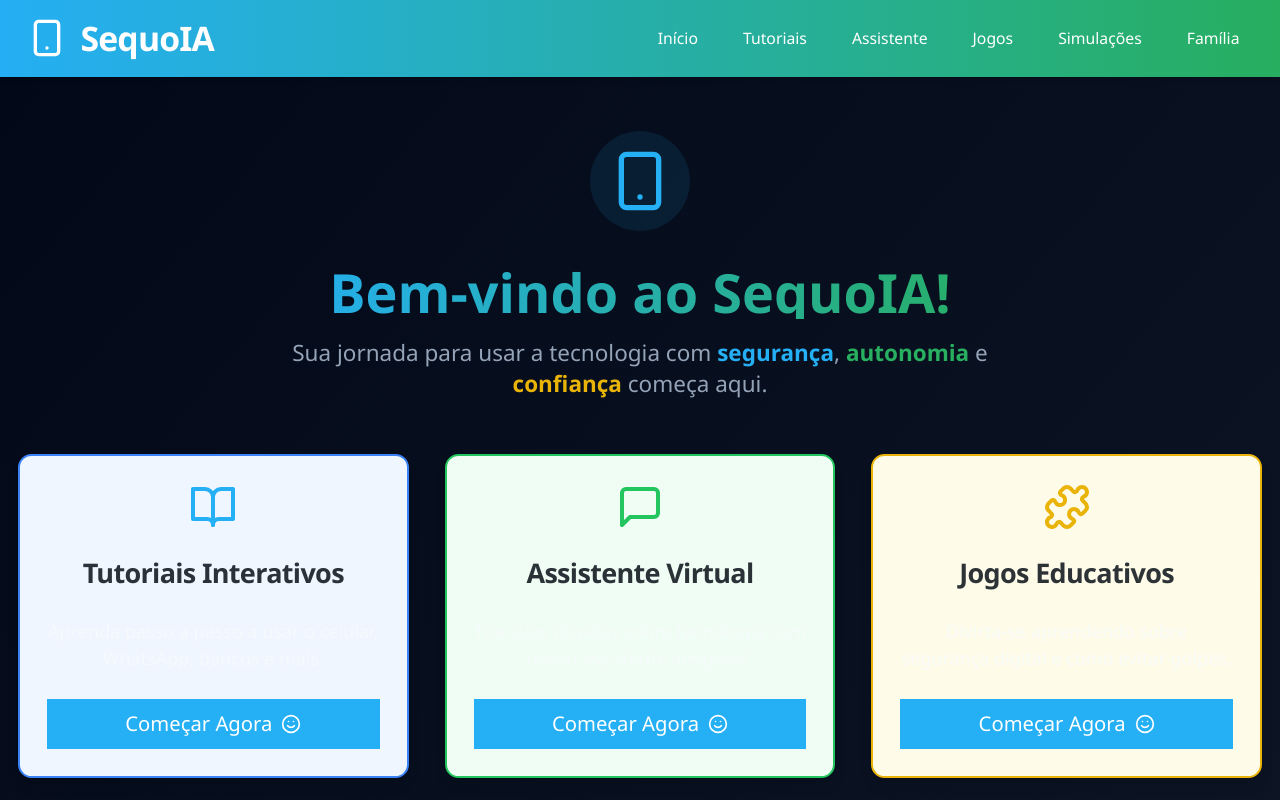
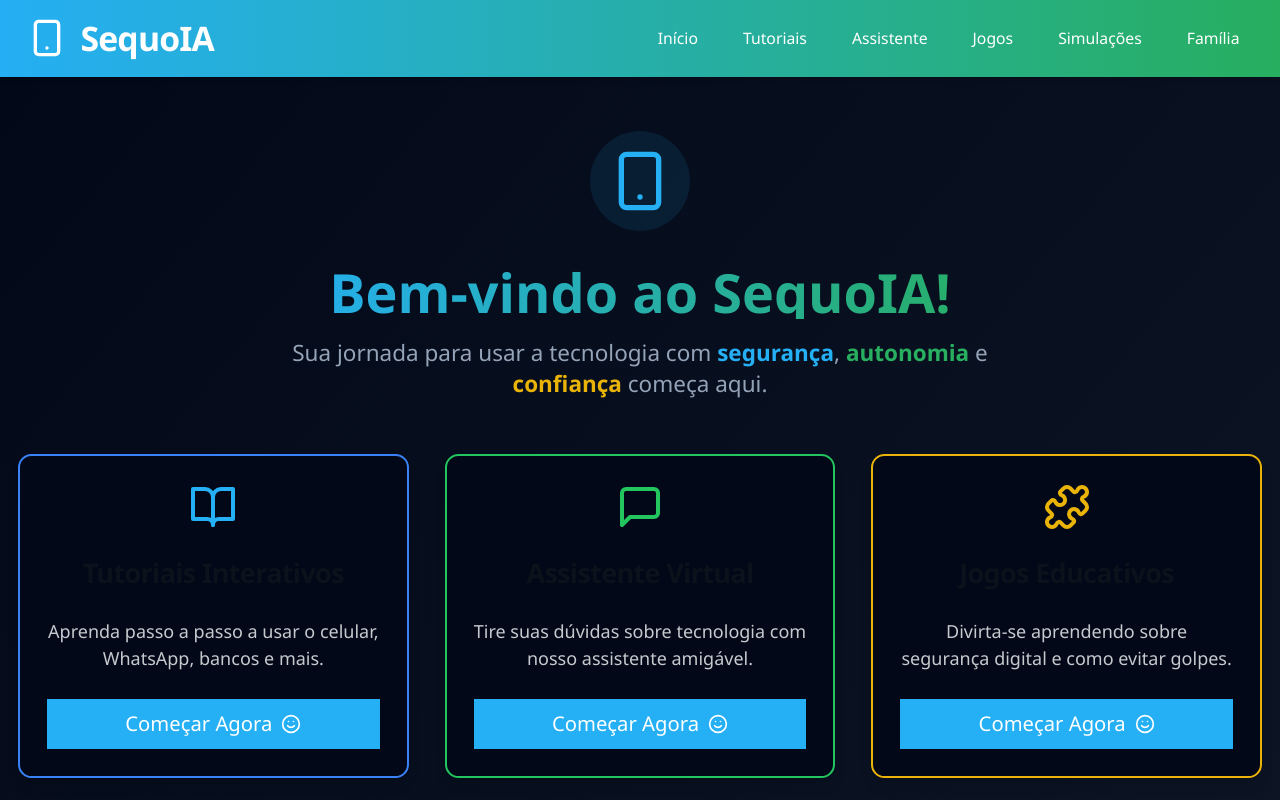
Before and after one commit to BLMChoosen/OBT-2025, a React (Vite) app: page / in a window 1280 px wide. Shown: the top 800 px of the page. Built offline with nearby package versions, Linux system fonts and the light colour scheme.

Commit message:
Fazendo merda

```diff
--- a/src/pages/HomePage.jsx
+++ b/src/pages/HomePage.jsx
@@ -12,7 +12,7 @@
         description: 'Aprenda passo a passo a usar o celular, WhatsApp, bancos e mais.',
         icon: <BookOpen size={48} className="text-primary mb-4" />,
         link: '/tutoriais',
-        bgColor: 'bg-blue-50',
+        bgColor: 'hsl(225 17.8% 23.5%)',
         borderColor: 'border-blue-500'
       },
       {
@@ -20,7 +20,7 @@
         description: 'Tire suas dúvidas sobre tecnologia com nosso assistente amigável.',
         icon: <MessageSquareHeart size={48} className="text-green-500 mb-4" />,
         link: '/assistente',
-        bgColor: 'bg-green-50',
+        bgColor: 'hsl(225 17.8% 23.5%)',
         borderColor: 'border-green-500'
       },
       {
@@ -28,7 +28,7 @@
         description: 'Divirta-se aprendendo sobre segurança digital e como evitar golpes.',
         icon: <Puzzle size={48} className="text-yellow-500 mb-4" />,
         link: '/jogos',
-        bgColor: 'bg-yellow-50',
+        bgColor: 'hsl(225 17.8% 23.5%)',
         borderColor: 'border-yellow-500'
       },
       {
@@ -36,7 +36,7 @@
         description: 'Pratique pagamentos e chamadas de vídeo em um ambiente seguro.',
         icon: <MousePointerSquare size={48} className="text-purple-500 mb-4" />,
         link: '/simulacoes',
-        bgColor: 'bg-purple-50',
+        bgColor: 'hsl(225 17.8% 23.5%)',
         borderColor: 'border-purple-500'
       },
       {
@@ -44,7 +44,7 @@
         description: 'Entre em contato rápido com seus familiares para pedir ajuda.',
         icon: <Users size={48} className="text-red-500 mb-4" />,
         link: '/familia',
-        bgColor: 'bg-red-50',
+        bgColor: 'hsl(225 17.8% 23.5%)',
         borderColor: 'border-red-500'
       },
     ];
--- a/vite.config.js
+++ b/vite.config.js
@@ -183,7 +183,7 @@ logger.error = (msg, options) => {
 }
 
 export default defineConfig({
-	base: '/OBT-2025/', // Nome exato do repositório
+	base: '', // Nome exato do repositório
 	customLogger: logger,
 	plugins: [
 	  react(),
```
